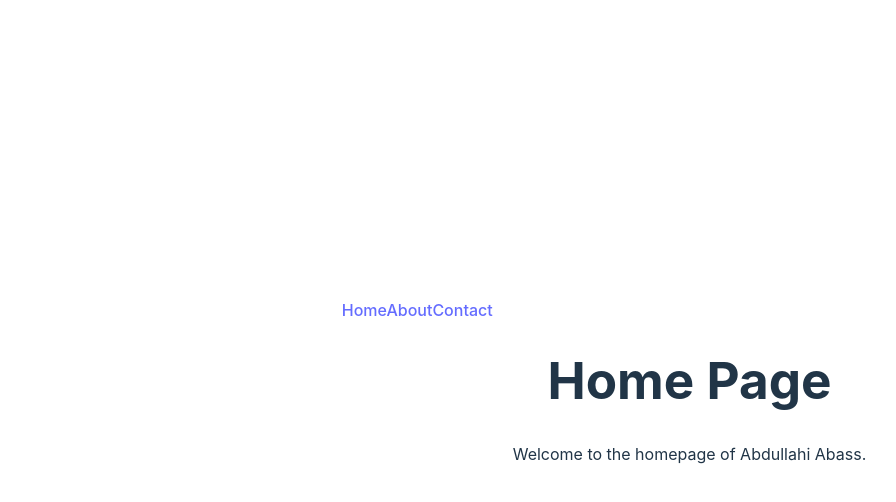
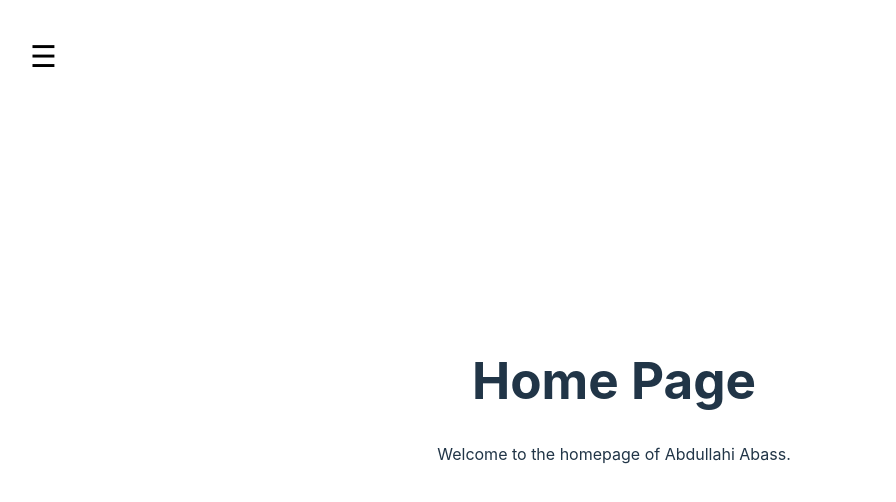
Before and after one commit to abvss13/Home-page-with-side-bar-menu, a React (Vite) app in the folder Home-page-with-side-bar-menu/: page / in a window 1280 px wide. Shown: the top 502 px of the page, without its empty margins (26-922 px from the left). Built offline with nearby package versions, Linux system fonts and the light colour scheme.

Commit message:
creating a side bar

```diff
--- a/Home-page-with-side-bar-menu/src/components/Sidebar.jsx
+++ b/Home-page-with-side-bar-menu/src/components/Sidebar.jsx
@@ -1,14 +1,25 @@
-import React from 'react';
+import React, { useState } from 'react';
 import { Link } from 'react-router-dom';
-import '../styles/Sidebar.css'; // Adjust the path as necessary
+import '../styles/Sidebar.css';
 
 function Sidebar() {
+  const [isOpen, setIsOpen] = useState(false);
+
+  const toggleSidebar = () => {
+    setIsOpen(!isOpen);
+  };
+
   return (
-    <div className="sidebar">
-      <Link to="/">Home</Link>
-      <Link to="/about">About</Link>
-      <Link to="/contacts">Contact</Link>
-    </div>
+    <>
+      <button className="menu-icon" onClick={toggleSidebar}>
+        &#9776;  {/* Unicode for hamburger icon */}
+      </button>
+      <div className={`sidebar ${isOpen ? 'open' : 'closed'}`}>
+        <Link to="/" onClick={toggleSidebar}>Home</Link>
+        <Link to="/about" onClick={toggleSidebar}>About</Link>
+        <Link to="/contacts" onClick={toggleSidebar}>Contact</Link>
+      </div>
+    </>
   );
 }
 
--- a/Home-page-with-side-bar-menu/src/styles/Sidebar.css
+++ b/Home-page-with-side-bar-menu/src/styles/Sidebar.css
@@ -0,0 +1,52 @@
+.menu-icon {
+    position: fixed;
+    top: 20px;
+    /* Adjust positioning as needed */
+    left: 20px;
+    background: none;
+    border: none;
+    font-size: 30px;
+    /* Adjust icon size as needed */
+    cursor: pointer;
+    z-index: 1001;
+    /* Make sure it's above other content */
+}
+
+.sidebar {
+    height: 100%;
+    width: 250px;
+    /* Adjust width as needed */
+    position: fixed;
+    top: 0;
+    left: 0;
+    background-color: #111;
+    overflow-x: hidden;
+    transition: 0.5s;
+    /* Smooth sliding effect */
+    transform: translateX(-100%);
+    /* Start off-screen */
+    z-index: 1000;
+}
+
+.sidebar.open {
+    transform: translateX(0);
+    /* Slide in */
+}
+
+.sidebar.closed {
+    transform: translateX(-100%);
+    /* Slide out */
+}
+
+.sidebar a {
+    padding: 10px 15px;
+    text-decoration: none;
+    font-size: 25px;
+    color: white;
+    display: block;
+    transition: 0.3s;
+}
+
+.sidebar a:hover {
+    color: #f1f1f1;
+}
```
